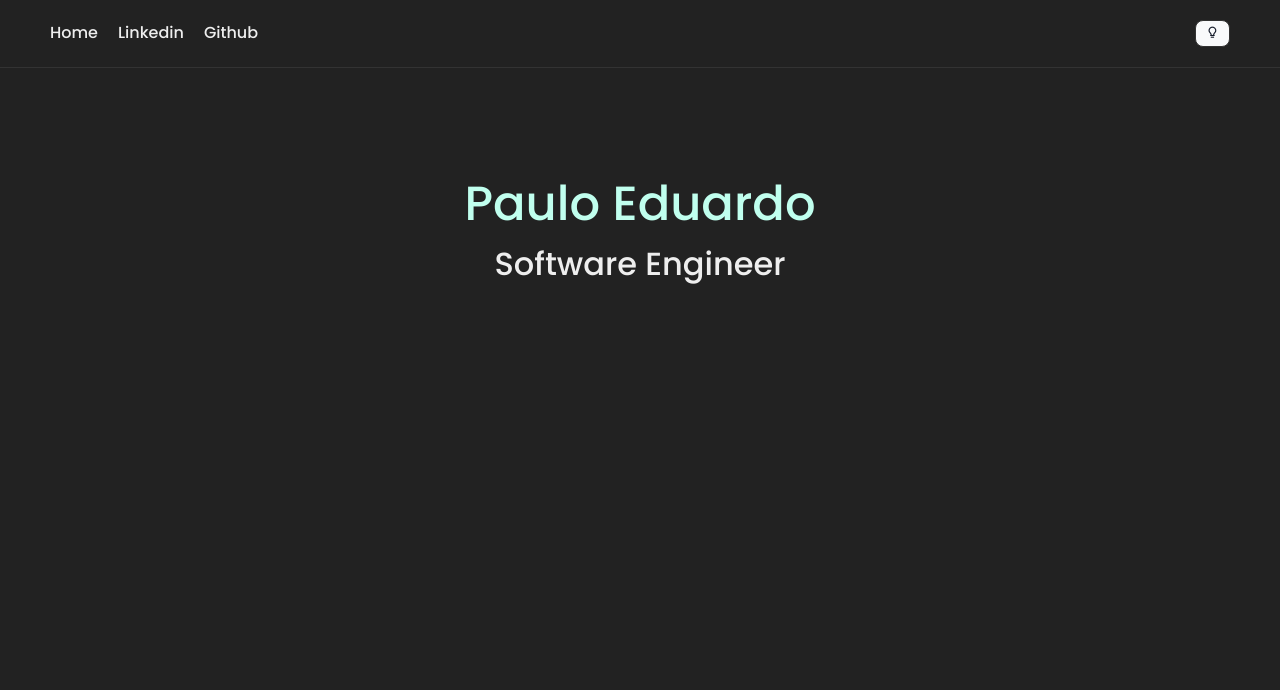
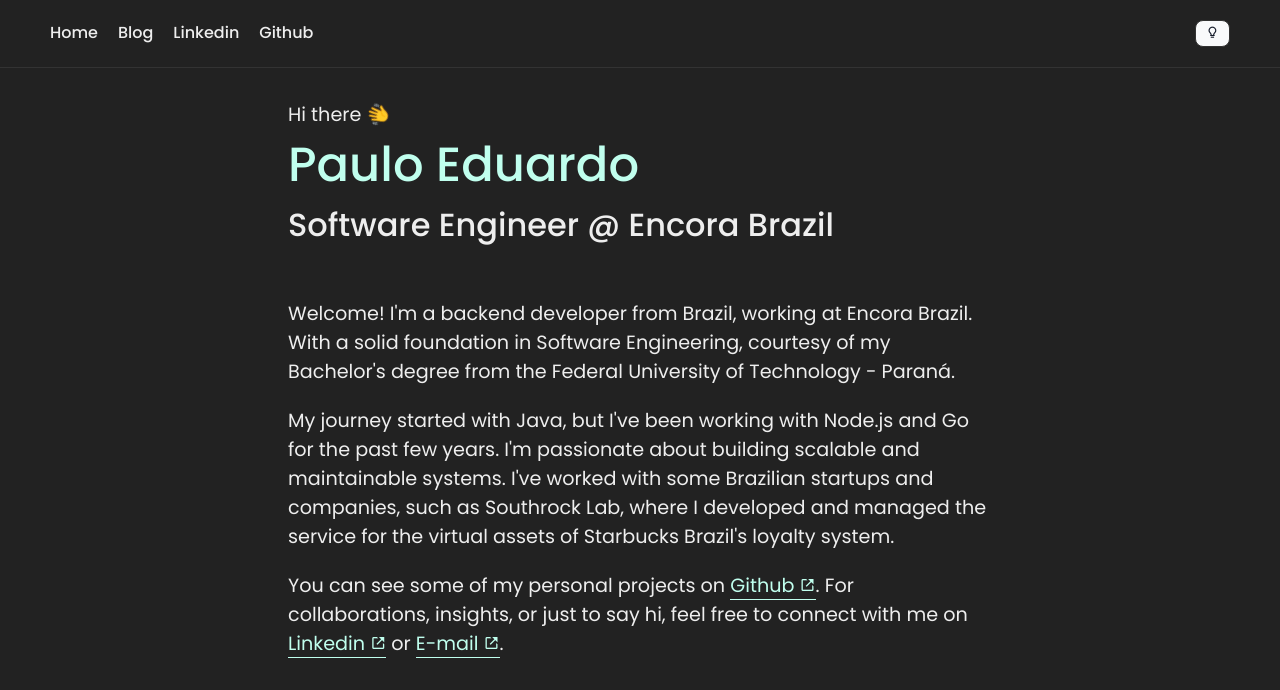
Before and after one commit to pauloo27/me, a SvelteKit app: page / in a window 1280 px wide. Shown: the top 690 px of the page. Built offline with nearby package versions, Linux system fonts and the light colour scheme.

Commit message:
feat: better

```diff
--- a/src/lib/components/header.svelte
+++ b/src/lib/components/header.svelte
@@ -5,6 +5,7 @@
 <header>
 	<nav>
 		<a href="/">Home</a>
+		<a rel="noopener noreferrer" target="_blank" href="https://faze.ndo.cafe">Blog</a>
 		<a rel="noopener noreferrer" target="_blank" href="https://www.linkedin.com/in/paulofaversani/">
 			Linkedin
 		</a>
--- /dev/null
+++ b/src/lib/components/link.svelte
@@ -0,0 +1,15 @@
+<script>
+	export let href;
+</script>
+
+<a rel="noopener noreferrer" target="_blank" {href}
+	><slot /> <i class="bx bx-link-external bx-xs" /></a
+>
+
+<style>
+	a {
+		color: var(--accent-foreground);
+		text-decoration: none;
+		border-bottom: 1px solid var(--accent-foreground);
+	}
+</style>
--- a/src/routes/+page.svelte
+++ b/src/routes/+page.svelte
@@ -1,22 +1,69 @@
+<script>
+	import Link from '$lib/components/link.svelte';
+</script>
+
 <main>
-	<div>
-		<h1>Paulo Eduardo</h1>
-		<h2>Software Engineer</h2>
+	<div id="title">
+		<p>Hi there <span id="hand">👋</span></p>
+		<h1 class="accent">Paulo Eduardo</h1>
+		<h2>Software Engineer @ Encora Brazil</h2>
+	</div>
+	<div id="introduction">
+		<p>
+			Welcome! I'm a backend developer from Brazil, working at Encora Brazil. With a solid
+			foundation in Software Engineering, courtesy of my Bachelor's degree from the Federal
+			University of Technology - Paraná.
+		</p>
+		<p>
+			My journey started with Java, but I've been working with Node.js and Go for the past few
+			years. I'm passionate about building scalable and maintainable systems. I've worked with some
+			Brazilian startups and companies, such as Southrock Lab, where I developed and managed the
+			service for the virtual assets of Starbucks Brazil's loyalty system.
+		</p>
+		<p>
+			You can see some of my personal projects on
+			<Link href="https://github.com/pauloo27">Github</Link>. For collaborations, insights, or just
+			to say hi, feel free to connect with me on
+			<Link href="https://www.linkedin.com/in/paulofaversani/">Linkedin</Link>
+			or
+			<Link href="mailto:p@ulo.dev">E-mail</Link>.
+		</p>
 	</div>
 </main>
 
 <style>
 	main {
-		padding: 100px;
+		padding: 2rem;
+		max-width: 48rem;
 		gap: 50px;
-		text-align: center;
+		margin: 0 auto;
 		display: flex;
 		flex-direction: column;
 		justify-content: center;
 	}
 
-	h1 {
+	#hand {
+		display: inline-block;
+		animation: wave 2s infinite;
+	}
+
+	#title {
+		display: flex;
+		flex-direction: column;
+	}
+
+	.accent {
 		color: var(--accent-foreground);
+	}
+
+	#introduction {
+		display: flex;
+		flex-direction: column;
+		gap: 20px;
+	}
+
+	p {
+		font-size: 1.2em;
 	}
 
 	@media (max-width: 768px) {
@@ -24,4 +71,14 @@
 			padding: 20px;
 		}
 	}
+
+	@keyframes wave {
+		0%,
+		100% {
+			transform: rotate(0deg);
+		}
+		75% {
+			transform: rotate(-45deg);
+		}
+	}
 </style>
--- a/src/routes/layout.css
+++ b/src/routes/layout.css
@@ -25,7 +25,7 @@
 body.light {
 	--background: #ffffff;
 	--foreground: #030712;
-	--accent-foreground: #79b9b9;
+	--accent-foreground: #63A194;
 	--card: #ffffff;
 	--card-foreground: #030712;
 	--primary: #111827;
@@ -38,6 +38,7 @@
 	--input: #e5e7eb;
 	--link: #111827;
 }
+
 
 body {
 	color-scheme: dark light;
```
